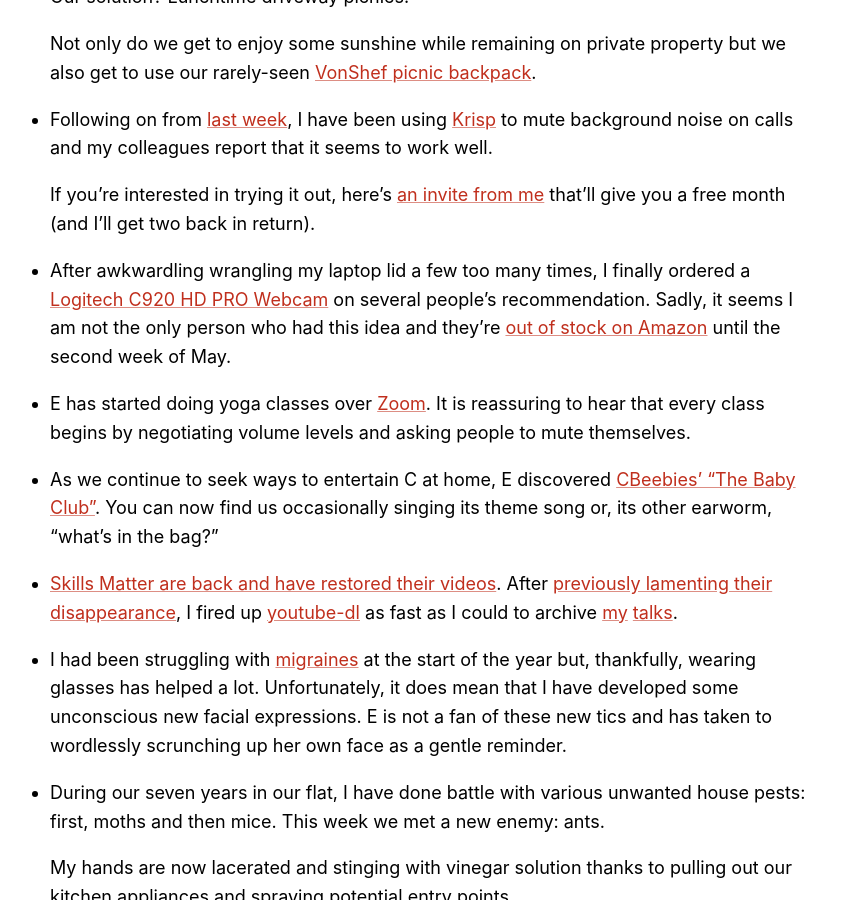
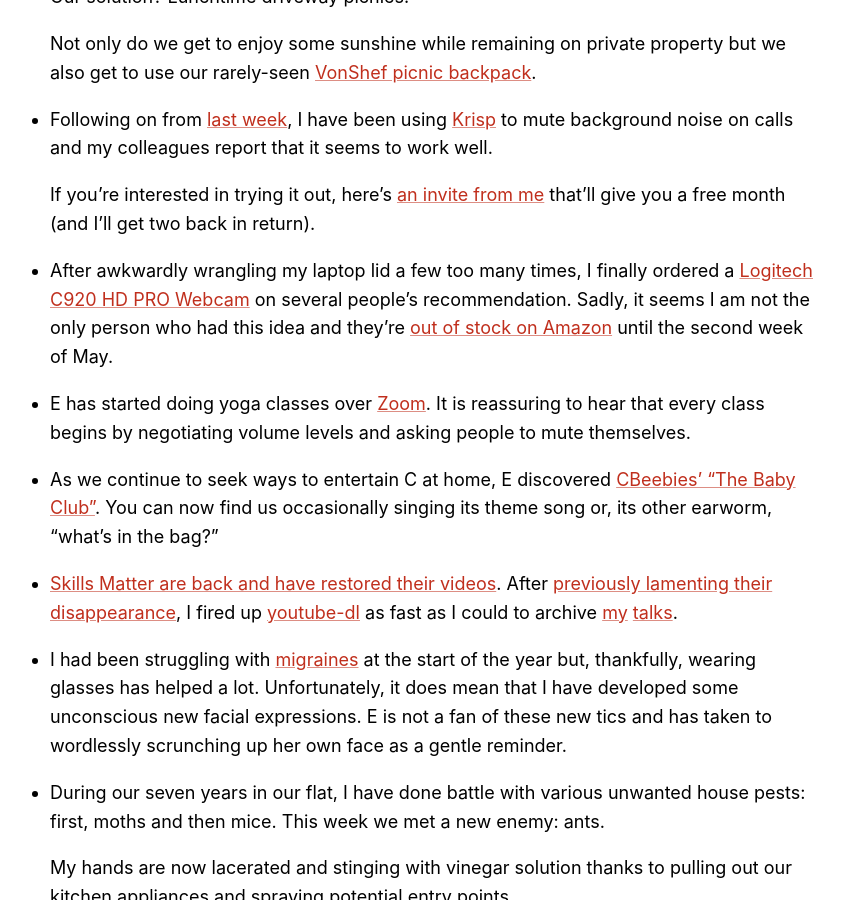
Before and after one commit to mudge/mudge.github.com, a Jekyll site: the page built from _posts/2020-03-29-weeknotes-22.markdown, in a window 1280 px wide and 900 px high, scrolled down 302 px. Shown: the whole window, without its empty margins (225-1068 px from the left). Built offline with Jekyll 4.4.1, drawn with Linux system fonts in a browser that asks for light colours.

Commit message:
Awkwardling is not a word

```diff
--- a/_posts/2020-03-29-weeknotes-22.markdown
+++ b/_posts/2020-03-29-weeknotes-22.markdown
@@ -13,7 +13,7 @@ excerpt: Driveway picnics, “The Baby Club”, a new enemy at home and the etym
 
     If you're interested in trying it out, here's [an invite from me](https://ref.krisp.ai/u/u140a0e434?utm_source=refprogram&utm_campaign=121761&locale=en-GB) that'll give you a free month (and I'll get two back in return).
 
-*   After awkwardling wrangling my laptop lid a few too many times, I finally ordered a [Logitech C920 HD PRO Webcam](https://www.logitech.com/en-gb/product/hd-pro-webcam-c920) on several people's recommendation. Sadly, it seems I am not the only person who had this idea and they're [out of stock on Amazon](https://www.amazon.co.uk/Logitech-Calling-Recording-Microphones-Adjustable/dp/B006A2Q81M) until the second week of May.
+*   After awkwardly wrangling my laptop lid a few too many times, I finally ordered a [Logitech C920 HD PRO Webcam](https://www.logitech.com/en-gb/product/hd-pro-webcam-c920) on several people's recommendation. Sadly, it seems I am not the only person who had this idea and they're [out of stock on Amazon](https://www.amazon.co.uk/Logitech-Calling-Recording-Microphones-Adjustable/dp/B006A2Q81M) until the second week of May.
 
 *   E has started doing yoga classes over [Zoom](https://zoom.us). It is reassuring to hear that every class begins by negotiating volume levels and asking people to mute themselves.
 
```
